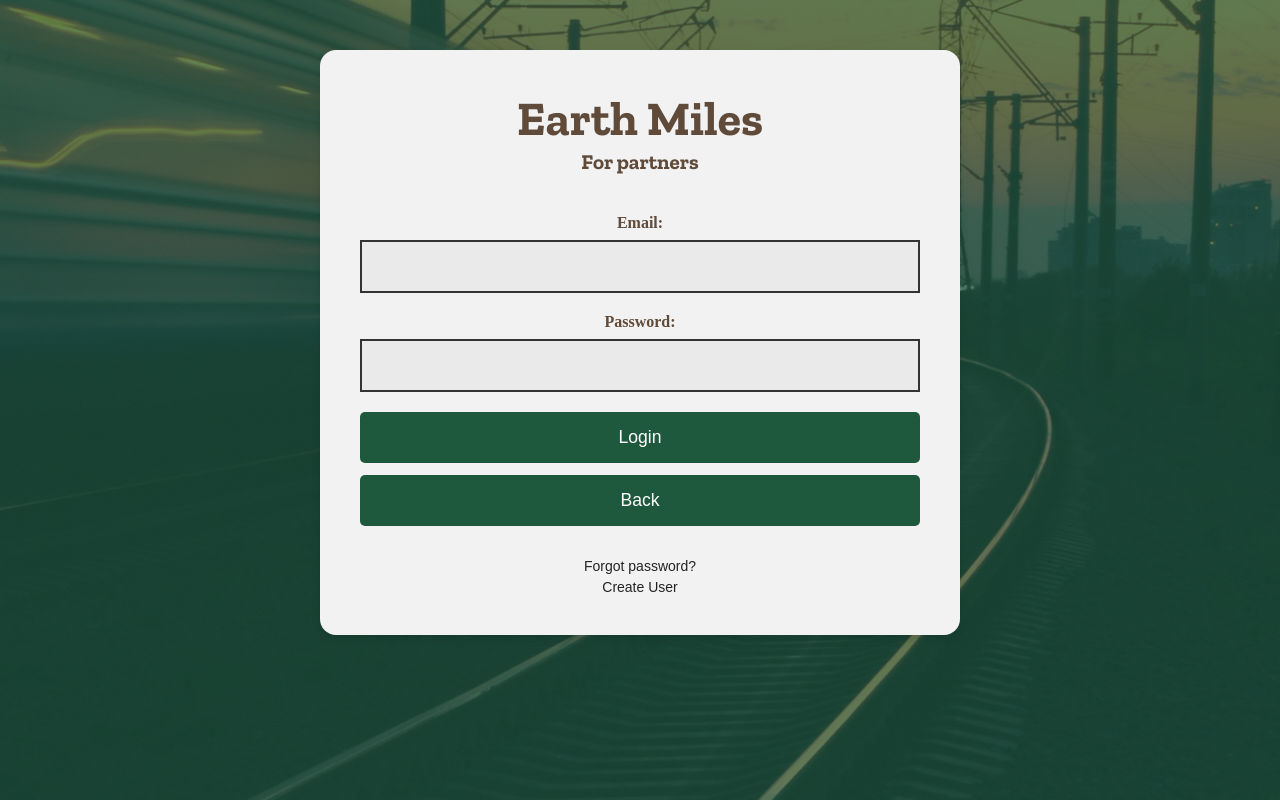
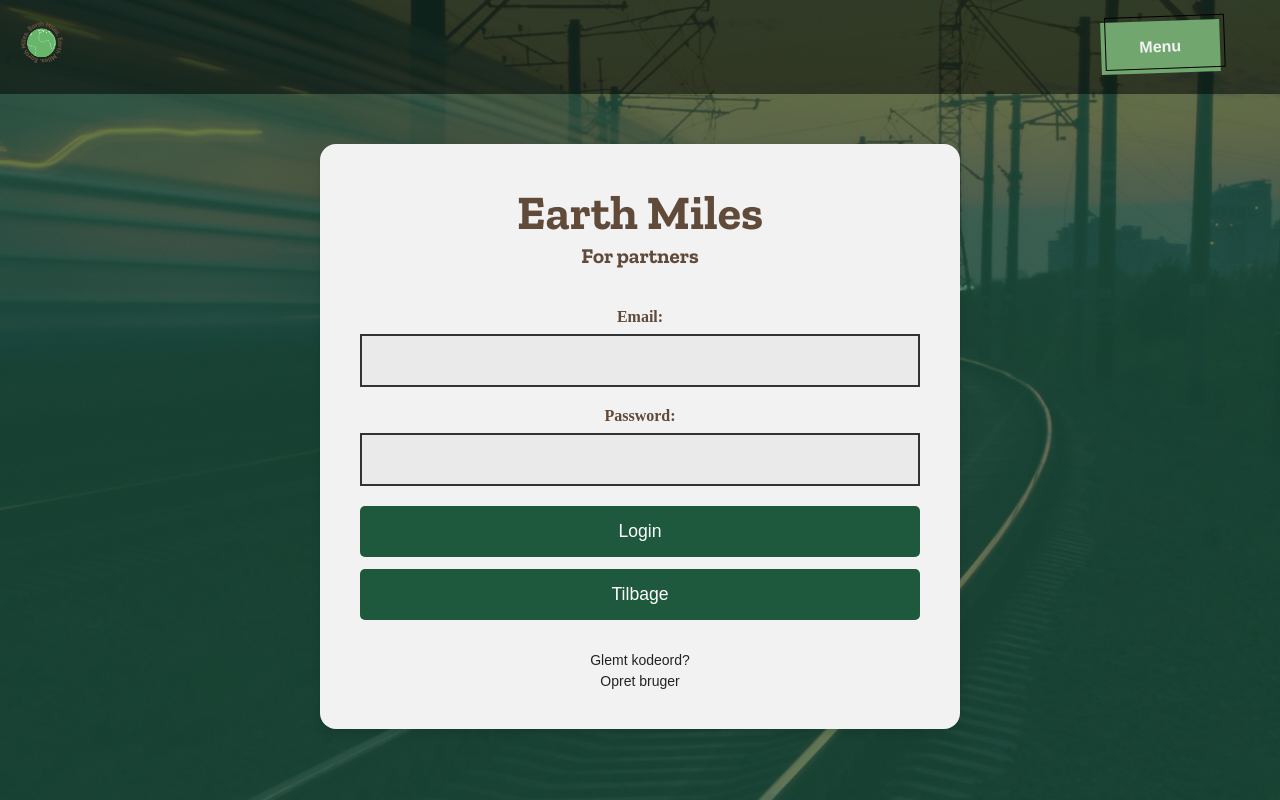
Before and after one commit to luka9938/earthmiles-weebs2, a Next.js app: page /login in a window 1280 px wide. Built offline with nearby package versions, Linux system fonts and the light colour scheme; a web font is replaced by a local one.

Commit message:
Menu implemented

```diff
--- a/src/pages/createaccount/index.js
+++ b/src/pages/createaccount/index.js
@@ -3,6 +3,7 @@ import { createClient } from "@supabase/supabase-js";
 import styles from "./create.module.css";
 import Link from "next/link";
 import { useRouter } from "next/router";
+import Menu from "@/components/Menu";
 
 const CreateAccountForm = () => {
   const [name, setName] = useState("");
@@ -90,6 +91,7 @@ const CreateAccountForm = () => {
 
   return (
     <form onSubmit={handleSubmit}>
+      <Menu />
       <div className={styles.container}>
         <div className={styles.container_box}>
           <div
@@ -156,7 +158,7 @@ const CreateAccountForm = () => {
 
             <label className={styles.label}>
               <input
-                placeholder="Password"
+                placeholder="Kodeord"
                 type="password"
                 value={password}
                 onChange={(e) => setPassword(e.target.value)}
@@ -167,7 +169,7 @@ const CreateAccountForm = () => {
 
             <label className={styles.label}>
               <input
-                placeholder="Repeat Password"
+                placeholder="Gentag kodeord"
                 type="password"
                 value={repeatPassword}
                 onChange={(e) => setRepeatPassword(e.target.value)}
--- a/src/pages/login/index.js
+++ b/src/pages/login/index.js
@@ -2,6 +2,7 @@ import React, { useState, useEffect } from "react";
 import { useRouter } from "next/router";
 import { createClient } from "@supabase/supabase-js";
 import styles from "./LoginPage.module.css";
+import Menu from "@/components/Menu";
 
 const LoginPage = () => {
   const [email, setEmail] = useState("");
@@ -39,10 +40,10 @@ const LoginPage = () => {
         .single();
 
       if (error || !data) {
-        setErrorMessage("Invalid credentials");
+        setErrorMessage("Ugyldige loginoplysninger");
         console.error(
           "Failed to login:",
-          error ? error.message : "User not found"
+          error ? error.message : "Bruger ikke fundet"
         );
       } else {
         console.log("Login successful!");
@@ -78,6 +79,8 @@ const LoginPage = () => {
   }, []);
 
   return (
+    <div>
+      <Menu /> {/* Add the Menu component here */}
       <div className={styles.loginContainer}>
         <div className={styles.title}>
           <h1>Earth Miles</h1>
@@ -115,28 +118,29 @@ const LoginPage = () => {
                 Login
               </button>
               <button className={styles.button} onClick={userCreate}>
-              Back
+                Tilbage
               </button>
             </div>
 
             <p className={styles.errorMessage}>{errorMessage}</p>
 
             <p className={styles.forgetPassword} onClick={forgetPassword}>
-            Forgot password?
+              Glemt kodeord?
             </p>
 
             {/* "Create User" text link */}
             <p className={styles.createAccount} onClick={createUserPage}>
-            Create User
+              Opret bruger
             </p>
           </>
         ) : (
           <>
             <div className={styles.formGroup}>
-            <p>Welcome</p>
+              <p>Velkommen</p>
             </div>
           </>
         )}
+      </div>
     </div>
   );
 };
```
Lines whose indentation alone changed are shown as unchanged.
